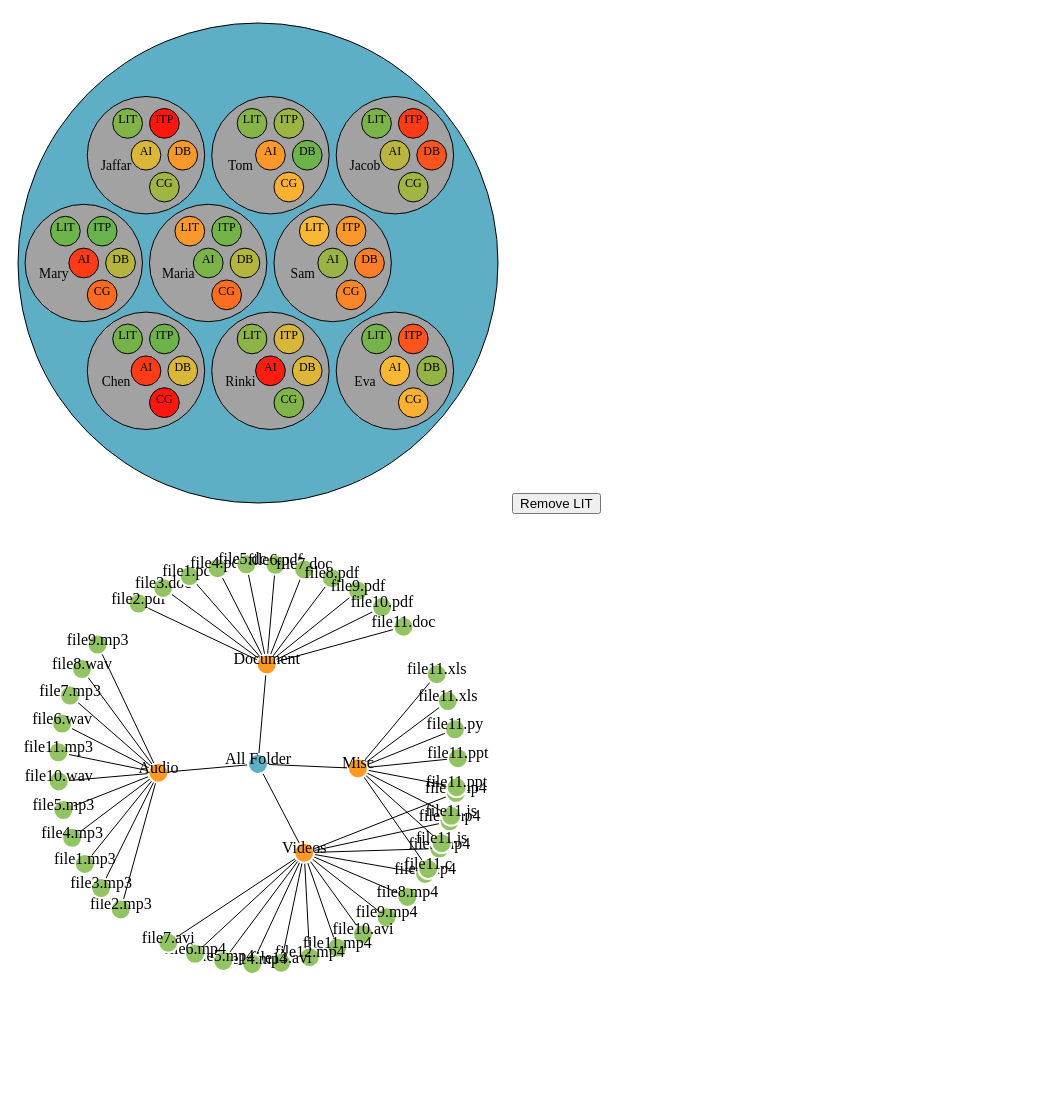
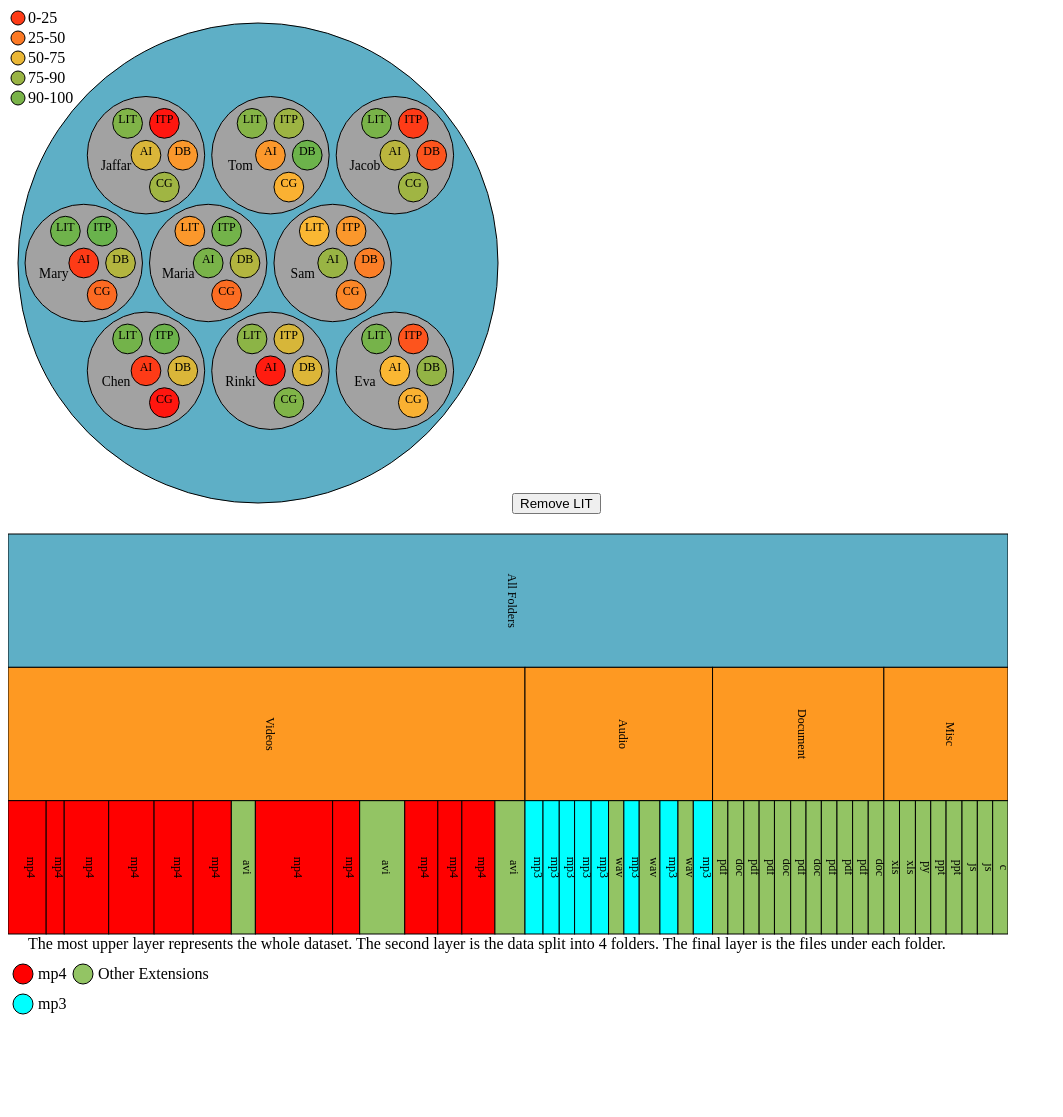
Before and after one commit to TobiOnabolu/Datavisualization, a website: page Alvin_190994340_A2/index.html in a window 1280 px wide. Shown: the whole page, without its empty margins (0-1063 px from the left). Before the commit the page ends 1026 px from the top, so only its background shows below. Drawn offline with nearby package versions, Linux system fonts and the light colour scheme.

Commit message:
finished a2

```diff
--- a/Alvin_190994340_A2/index.html
+++ b/Alvin_190994340_A2/index.html
@@ -13,7 +13,7 @@
     </div>
 
     <div class="task2">
-        <svg class="task2" style="width:500px;height:500px;"></svg>
+        <svg class="task2" style="width:1000px;height:600px;"></svg>
         <script src="./js/task2.js"></script>
     </div>
 
--- a/Alvin_190994340_A2/js/task1.js
+++ b/Alvin_190994340_A2/js/task1.js
@@ -6,6 +6,8 @@ function create_viz(data){
     //color/grade scale for mapping hiearchy
     var color_scale = d3.scaleOrdinal().range(["#5EAFC6", "#a2a2a2"]);
     var grade_scale = d3.scaleLinear().domain([0, 55, 100]).range(["#FF0D0D", "#FAB733", "#69B34C"]);
+
+
 
 
     //Make the hiearchy of the data by assigning grades to an array called values
@@ -29,6 +31,7 @@ function create_viz(data){
 
     packChart.padding(10);
 
+    console.log(packed_students)
 
     //Creat group elements to hold circles and text
     d3.select("svg.task1")
@@ -63,6 +66,7 @@ function create_viz(data){
             })
             .style("stroke", "black");
 
+
     //Append text to group elements
     d3.selectAll("g.node")
             .append("text")
@@ -82,8 +86,67 @@ function create_viz(data){
             });
 
 
+    add_legend();
 
-    //TODO create grade legend to show grade distribution
+
+}
+
+function add_legend(){
+    var grade_scale = d3.scaleLinear().domain([0, 55, 100]).range(["#FF0D0D", "#FAB733", "#69B34C"]);
+
+    d3.select("svg.task1")
+    .insert("g")
+    .attr("class", "legend")
+    .attr("transform", "translate(-10, -10)")
+
+
+    var values = [
+        {
+            class: "redt1",
+            scale: 15,
+            text: "0-25"
+        },
+        {
+            class: "oranget1",
+            scale: 35,
+            text: "25-50"
+        },
+        {
+            class: "yellowt1",
+            scale: 60,
+            text: "50-75"
+        },
+        {
+            class: "greent1",
+            scale: 85,
+            text: "75-90"
+        },
+        {
+            class: "next_greent1",
+            scale: 95,
+            text: "90-100"
+        }
+
+    ];
+
+    for (var i = 0; i < values.length; i++){
+
+        d3.select("g.legend")
+            .append("g")
+            .attr("class", values[i].class)
+            .attr("transform", `translate(20, ${20*i + 20})`);
+
+        d3.select(`g.${values[i].class}`)
+            .append("circle")
+            .attr("r", 7)
+            .style("fill", grade_scale(values[i].scale))
+            .style("stroke", "black");
+
+        d3.select(`g.${values[i].class}`)
+            .append("text")
+            .attr("transform", `translate(10, 5)`)
+            .text(`${values[i].text}`);
+    }
 
 
 }
--- a/Alvin_190994340_A2/js/task2.js
+++ b/Alvin_190994340_A2/js/task2.js
@@ -1,70 +1,136 @@
+
+
 d3.json("./resources/task2.json", create_viz);
 
-
-function project(x,y){
-    var angle = x / 90 * Math.PI;
-    var radius  = y
-    //return the new x y coordinates
-    return [radius * Math.cos(angle), radius * Math.sin(angle)];
-}
 
 function create_viz(data){
     var nested_folders = d3.nest()
     .key(d => d.Folder)
     .entries(data.root);
 
-    var depth_scale = d3.scaleOrdinal().range(["#5EAFC6", "#FE9922", "#93c464", "#75739F"]);
-
+    var depth_scale = d3.scaleOrdinal().range(["#5EAFC6", "#FE9922", "#93c464"]);
+    var scale_boxes = d3.scaleLinear().domain([0,200]).range([1,5]);
 
     console.log(nested_folders);
 
-    var packed_folders = {key: "All Folder", values: nested_folders};
-    var root = d3.hierarchy(packed_folders, d => d.values); //change sum to fit size of circles
+    var packed_folders = {key: "All Folders", values: nested_folders};
+    var root = d3.hierarchy(packed_folders, d => d.values)
+                    .sum(d => d.size ? scale_boxes(d.size): undefined); //change sum to fit size of circles
 
-    var treeChart = d3.tree();
-    treeChart.size([200,200]);
+    var partition = d3.partition();
+    partition.size([1000,400]);
 
 
 
     d3.select("svg.task2")
         .append("g")
         .attr("id", "treeG")
-        .attr("transform", "translate(250, 250)")
+        .attr("transform", "translate(0, 20)")
         .selectAll("g")
-        .data(treeChart(root).descendants())
+        .data(partition(root).descendants())
         .enter()
         .append("g")
             .attr("class", "node2")
-            .attr("transform", d => `translate(${project(d.x, d.y)})`);
+            .attr("transform", d => `translate(${d.x0}, ${d.y0})`);
 
 
     d3.selectAll("g.node2")
-        .append("circle")
-        .attr("r", 10) //can use this to change size after too
-        .style("fill", d => depth_scale(d.depth))
+        .append("rect")
+        .attr("width", d => d.x1 - d.x0)
+        .attr("height", d => d.y1 - d.y0)
+        .style("fill", d => {
+            if (d.depth != 2) return depth_scale(d.depth);
+            var split = d.data.filename.split(".");
+            if (split[1] == "mp4") return "red";
+            else if (split[1] == "mp3") return "cyan";
+            return depth_scale(d.depth);
+
+        })
         .style("stroke", "white")
-        .style("stroke-width", "2px");
+        .style("stroke", "black");
 
 
 
     d3.selectAll("g.node2")
         .append("text")
         .style("text-anchor", "middle")
+        .attr("transform", d => `translate(${(d.x1 - d.x0)/2}, ${(d.y1 - d.y0)/2}) rotate(90) scale(0.75)`)
         .style("fill", "4f442b")
-        .text(d => d.data.filename || d.data.Folder || d.data.key);// make code to extract everything after period if filename
+        .text(d => {
+            if (d.data.filename){
+                var split = d.data.filename.split(".");
+                return split[1];
+            }
+            return d.data.Folder || d.data.key
+        });
+
+    add_legend2();
+
+    d3.selectAll("svg.task2")
+        .append("text")
+        .attr("transform", "translate(20,435)")
+        .text("The most upper layer represents the whole dataset. The second layer is the data split into 4 folders. The final layer is the files under each folder.")
 
 
-    d3.select("#treeG")
-        .selectAll("line")
-        .data(treeChart(root).descendants().filter(d => d.parent)) //only draw lines from nodes with parents
-        .enter()
-        .insert("line", "g")
-        .attr("x1", d => project(d.parent.x, d.parent.y)[0])
-        .attr("y1", d => project(d.parent.x, d.parent.y)[1])
-        .attr("x2", d => project(d.x, d.y)[0])
-        .attr("y2", d => project(d.x, d.y)[1])
-        .style("stroke", "black");
+}
+
+function add_legend2(){
+    d3.select("svg.task2")
+        .insert("g")
+        .attr("id", "legend2")
+        .attr("transform", "translate(15, 460)");
 
 
 
+    d3.select("#legend2")
+        .append("g")
+        .attr("id", "red_group")
+        .attr("transform", "translate(0, 0)");
+
+    d3.select("#legend2")
+        .append("g")
+        .attr("id", "blue_group")
+        .attr("transform", "translate(0, 30)");
+
+    d3.select("#legend2")
+        .append("g")
+        .attr("id", "other")
+        .attr("transform", "translate(60, 0)");
+
+
+    d3.select("#red_group")
+        .append("circle")
+        .attr("r", 10)
+        .style("fill", "red")
+        .style("stroke", "black");
+
+    d3.select("#red_group")
+        .append("text")
+        .attr("transform", "translate(15, 5)")
+        .style("fill", "4f442b")
+        .text("mp4");
+
+    d3.select("#blue_group")
+        .append("circle")
+        .attr("r", 10)
+        .style("fill", "cyan")
+        .style("stroke", "black");
+
+    d3.select("#blue_group")
+        .append("text")
+        .attr("transform", "translate(15, 5)")
+        .style("fill", "4f442b")
+        .text("mp3");
+
+    d3.select("#other")
+        .append("circle")
+        .attr("r", 10)
+        .style("fill", "#93c464")
+        .style("stroke", "black");
+
+    d3.select("#other")
+        .append("text")
+        .attr("transform", "translate(15, 5)")
+        .style("fill", "4f442b")
+        .text("Other Extensions");
 }
```
Also changed, not shown: examplehtml.html (+2 -0 lines), 2 other files.
